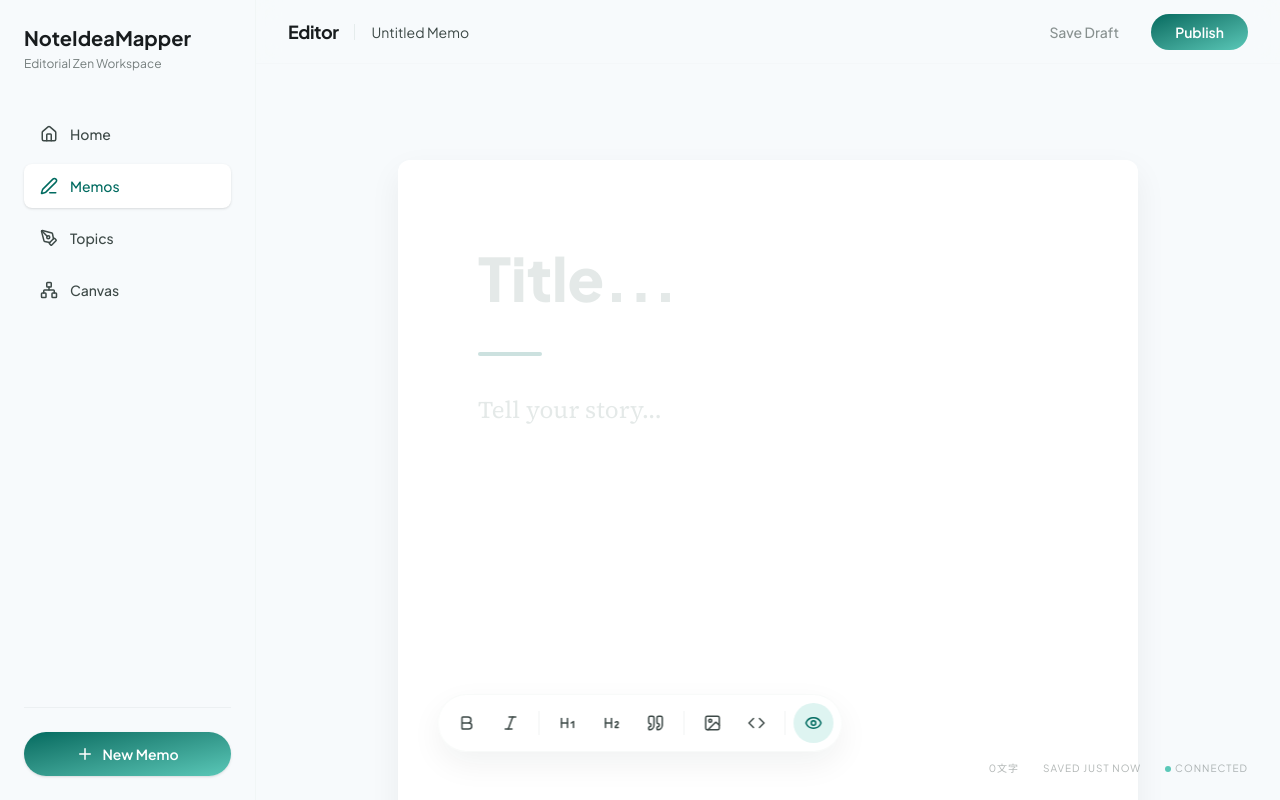
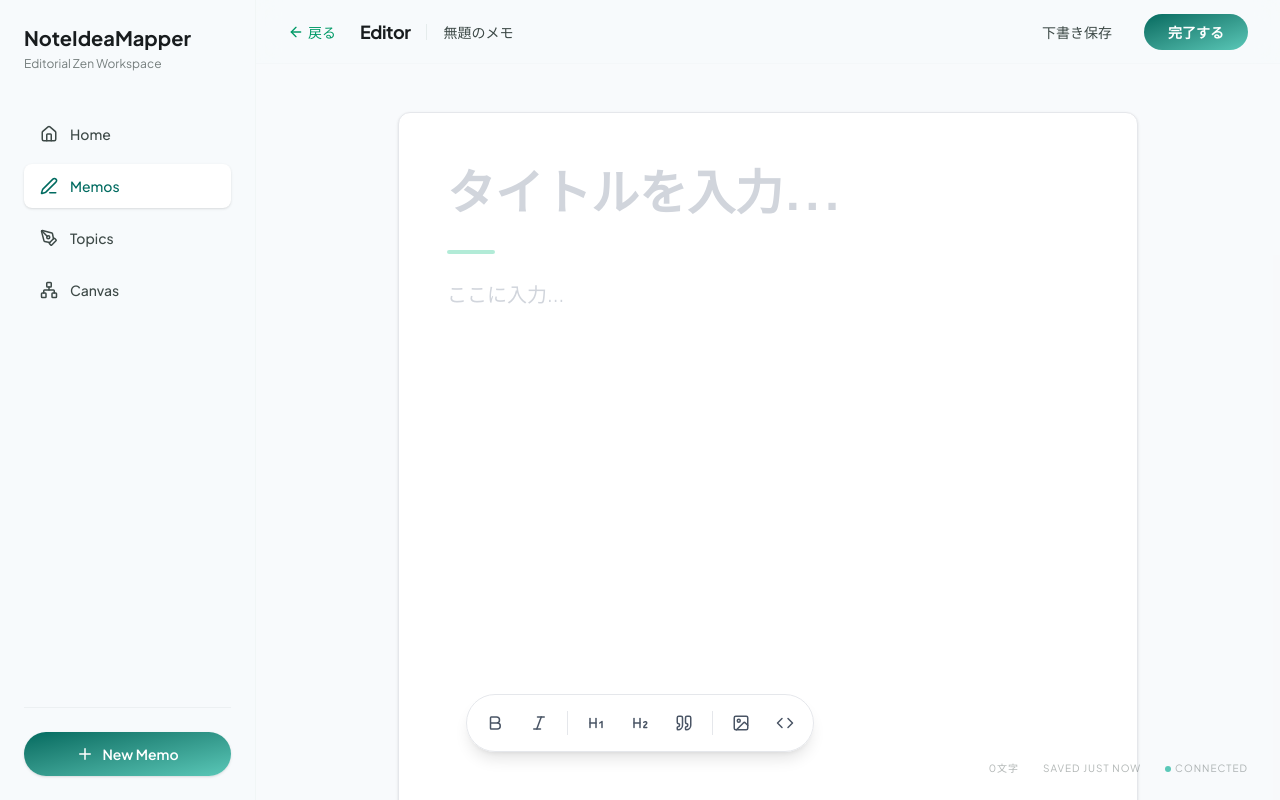
Before and after one commit to 1000ldk/note-editor, a Next.js app in the folder frontend/: page /memos/1 in a window 1280 px wide. Built offline with nearby package versions, Linux system fonts and the light colour scheme.

Commit message:
feat: enhance user experience with points and rank system, add error handling page, and improve memo editor functionality

```diff
--- /dev/null
+++ b/frontend/src/app/api/auth/error/page.tsx
@@ -0,0 +1,29 @@
+"use client";
+
+import Link from "next/link";
+import { useSearchParams } from "next/navigation";
+import { Suspense } from 'react';
+
+function ErrorContent() {
+  const searchParams = useSearchParams();
+  const error = searchParams.get('error');
+
+  return (
+    <div className="flex flex-col items-center justify-center p-12 min-h-[500px]">
+      <h1 className="text-3xl font-bold text-gray-800 mb-4">認証エラー</h1>
+      <p className="text-gray-600 mb-2">ログインできませんでした。</p>
+      {error && <p className="text-rose-600 font-mono mb-8 bg-rose-50 px-4 py-2 rounded">Error code: {error}</p>}
+      <Link href="/" className="px-6 py-2 bg-primary text-white rounded-md hover:bg-emerald-700 transition shadow-sm font-medium">
+        トップページに戻る
+      </Link>
+    </div>
+  );
+}
+
+export default function AuthErrorPage() {
+  return (
+    <Suspense fallback={<div className="p-12 text-center">読み込み中...</div>}>
+      <ErrorContent />
+    </Suspense>
+  )
+}
--- a/frontend/src/app/memos/[id]/page.tsx
+++ b/frontend/src/app/memos/[id]/page.tsx
@@ -41,12 +41,34 @@ export default function MemoEditor() {
   const handleSave = useCallback(() => {
     setDraft(prev => ({ ...prev, lastSaved: new Date() }));
     console.log('Draft saved:', draft);
+    alert('保存しました！');
   }, [draft]);
 
-  const handlePublish = () => {
+  const handlePublish = async () => {
     console.log('Publishing draft:', draft);
-    alert('Memo Published!');
+
+    try {
+      await fetch('/api/user/plan', {
+        method: 'POST',
+        headers: { 'Content-Type': 'application/json' },
+        body: JSON.stringify({ action: 'complete_memo' })
+      });
+      alert('メモを完了し、10ポイントを獲得しました！');
+      window.location.href = '/';
+    } catch (e) {
+      console.error(e);
+      alert('保存しました！');
+      window.location.href = '/';
+    }
   };
+
+  useEffect(() => {
+    // Add auto-scroll helper when typing heavily, so user always sees bottom of textarea clearly
+    const textarea = document.getElementById('memo-content-textarea');
+    if (textarea) {
+      textarea.style.paddingBottom = '200px';
+    }
+  }, []);
 
   return (
     <>
@@ -54,21 +76,22 @@ export default function MemoEditor() {
         title={draft.title}
         onSave={handleSave}
         onPublish={handlePublish}
+        showBack={true}
       />
 
-      <div className="flex-1 overflow-y-auto px-6 py-24 flex flex-col items-center">
+      <div className="flex-1 overflow-y-auto px-6 py-12 flex flex-col items-center bg-gray-50/50">
         <motion.div
           initial={{ opacity: 0, y: 20 }}
           animate={{ opacity: 1, y: 0 }}
-          className="w-full max-w-[740px] bg-surface-container-lowest p-12 md:p-20 rounded-xl whisper-shadow"
+          className="w-full max-w-[740px] bg-white p-8 md:p-12 rounded-xl shadow-sm border border-gray-200"
         >
-          <article className="space-y-8">
+          <article className="space-y-6">
             <textarea
               value={draft.title}
               onChange={handleTitleChange}
-              placeholder="Title..."
+              placeholder="タイトルを入力..."
               rows={1}
-              className="w-full bg-transparent border-none focus:ring-0 font-sans font-extrabold text-5xl md:text-6xl text-on-surface placeholder:text-outline-variant/40 resize-none h-auto overflow-hidden leading-tight"
+              className="w-full border-none focus:ring-0 focus:outline-none font-sans font-extrabold text-4xl md:text-5xl text-gray-800 placeholder:text-gray-300 resize-none h-auto overflow-hidden leading-tight bg-transparent"
               style={{ height: 'auto' }}
               onInput={(e) => {
                 const target = e.target as HTMLTextAreaElement;
@@ -77,19 +100,46 @@ export default function MemoEditor() {
               }}
             />
 
-            <div className="w-16 h-1 bg-primary/20 rounded-full"></div>
+            <div className="w-12 h-1 bg-emerald-500/30 rounded-full"></div>
 
             <textarea
+              id="memo-content-textarea"
               value={draft.content}
               onChange={handleContentChange}
-              placeholder="Tell your story..."
-              className="w-full bg-transparent border-none focus:ring-0 font-serif text-xl md:text-2xl text-on-surface-variant placeholder:text-outline-variant/40 resize-none min-h-[500px] leading-[1.8]"
+              placeholder="ここに入力..."
+              className="w-full border-none focus:ring-0 focus:outline-none font-sans text-lg md:text-xl text-gray-800 placeholder:text-gray-300 resize-none min-h-[500px] leading-relaxed bg-transparent"
             />
           </article>
         </motion.div>
       </div>
 
-      <FloatingToolbar />
+      <FloatingToolbar onAction={(action) => {
+        const textarea = document.getElementById('memo-content-textarea') as HTMLTextAreaElement;
+        if (!textarea) return;
+
+        const start = textarea.selectionStart;
+        const end = textarea.selectionEnd;
+        const text = draft.content;
+        let newContent = text;
+        let selectedText = text.substring(start, end);
+
+        switch (action) {
+          case 'bold': newContent = text.substring(0, start) + `**${selectedText || '太字'}**` + text.substring(end); break;
+          case 'italic': newContent = text.substring(0, start) + `*${selectedText || '斜体'}*` + text.substring(end); break;
+          case 'h1': newContent = text.substring(0, start) + `\n# ${selectedText || '見出し1'}\n` + text.substring(end); break;
+          case 'h2': newContent = text.substring(0, start) + `\n## ${selectedText || '見出し2'}\n` + text.substring(end); break;
+          case 'quote': newContent = text.substring(0, start) + `\n> ${selectedText || '引用'}\n` + text.substring(end); break;
+          case 'code': newContent = text.substring(0, start) + `\n\`\`\`\n${selectedText || 'コード'}\n\`\`\`\n` + text.substring(end); break;
+          case 'image': newContent = text.substring(0, start) + `![代替テキスト](url)` + text.substring(end); break;
+        }
+
+        setDraft(prev => ({ ...prev, content: newContent }));
+
+        // Return focus to textarea
+        setTimeout(() => {
+          textarea.focus();
+        }, 0);
+      }} />
       <StatusBar wordCount={draft.wordCount} lastSaved={draft.lastSaved} />
     </>
   );
--- a/frontend/src/components/FloatingToolbar.tsx
+++ b/frontend/src/components/FloatingToolbar.tsx
@@ -2,33 +2,36 @@ import React from 'react';
 import { Bold, Italic, Heading1, Heading2, Quote, Image as ImageIcon, Code, Eye } from 'lucide-react';
 import { motion } from 'motion/react';
 
-export function FloatingToolbar() {
+interface FloatingToolbarProps {
+  onAction?: (action: string) => void;
+}
+
+export function FloatingToolbar({ onAction }: FloatingToolbarProps) {
   return (
     <motion.div
       initial={{ y: 100, x: '-50%', opacity: 0 }}
       animate={{ y: 0, x: '-50%', opacity: 1 }}
-      className="fixed bottom-12 left-1/2 flex items-center gap-1 p-2 bg-white/80 backdrop-blur-xl rounded-full border border-outline-variant/10 whisper-shadow z-50"
+      className="fixed bottom-12 left-1/2 flex items-center gap-1 p-2 bg-white/80 backdrop-blur-xl rounded-full border border-gray-200 shadow-lg z-50"
     >
-      <ToolbarButton icon={Bold} title="Bold" />
-      <ToolbarButton icon={Italic} title="Italic" />
-      <div className="w-px h-6 bg-outline-variant/20 mx-1" />
-      <ToolbarButton icon={Heading1} title="Heading 1" />
-      <ToolbarButton icon={Heading2} title="Heading 2" />
-      <ToolbarButton icon={Quote} title="Quote" />
-      <div className="w-px h-6 bg-outline-variant/20 mx-1" />
-      <ToolbarButton icon={ImageIcon} title="Add Image" />
-      <ToolbarButton icon={Code} title="Code Block" />
-      <div className="w-px h-6 bg-outline-variant/20 mx-1" />
-      <ToolbarButton icon={Eye} title="Zen Mode" active />
+      <ToolbarButton icon={Bold} title="太字" onClick={() => onAction?.('bold')} />
+      <ToolbarButton icon={Italic} title="斜体" onClick={() => onAction?.('italic')} />
+      <div className="w-px h-6 bg-gray-200 mx-1" />
+      <ToolbarButton icon={Heading1} title="見出し1" onClick={() => onAction?.('h1')} />
+      <ToolbarButton icon={Heading2} title="見出し2" onClick={() => onAction?.('h2')} />
+      <ToolbarButton icon={Quote} title="引用" onClick={() => onAction?.('quote')} />
+      <div className="w-px h-6 bg-gray-200 mx-1" />
+      <ToolbarButton icon={ImageIcon} title="画像を挿入" onClick={() => onAction?.('image')} />
+      <ToolbarButton icon={Code} title="コードブロック" onClick={() => onAction?.('code')} />
     </motion.div>
   );
 }
 
-function ToolbarButton({ icon: Icon, title, active = false }: { icon: any, title: string, active?: boolean }) {
+function ToolbarButton({ icon: Icon, title, active = false, onClick }: { icon: any, title: string, active?: boolean, onClick?: () => void }) {
   return (
     <button
+      onClick={onClick}
       className={`w-10 h-10 flex items-center justify-center rounded-full transition-colors ${
-        active ? 'bg-primary-container/20 text-primary' : 'hover:bg-surface-container-high text-on-surface-variant'
+        active ? 'bg-emerald-100 text-emerald-700' : 'hover:bg-gray-100 text-gray-600'
       }`}
       title={title}
     >
--- a/frontend/src/components/TopNav.tsx
+++ b/frontend/src/components/TopNav.tsx
@@ -1,32 +1,40 @@
 import React from 'react';
+import Link from 'next/link';
+import { ArrowLeft } from 'lucide-react';
 
 interface TopNavProps {
   title: string;
   onSave: () => void;
   onPublish: () => void;
+  showBack?: boolean;
 }
 
-export function TopNav({ title, onSave, onPublish }: TopNavProps) {
+export function TopNav({ title, onSave, onPublish, showBack = false }: TopNavProps) {
   return (
     <header className="flex justify-between items-center w-full px-8 h-16 bg-surface/80 backdrop-blur-md sticky top-0 z-30 border-b border-outline-variant/5 font-sans">
       <div className="flex items-center gap-4">
+        {showBack && (
+          <Link href="/" className="inline-flex items-center text-sm text-emerald-600 hover:text-emerald-800 transition mr-2">
+            <ArrowLeft size={16} className="mr-1" /> 戻る
+          </Link>
+        )}
         <span className="text-lg font-bold tracking-tight text-on-surface">Editor</span>
         <span className="h-4 w-[1px] bg-outline-variant/30"></span>
-        <span className="text-sm text-on-surface-variant font-normal">{title || 'Untitled Memo'}</span>
+        <span className="text-sm text-on-surface-variant font-normal">{title || '無題のメモ'}</span>
       </div>
 
       <div className="flex items-center gap-4">
         <button
           onClick={onSave}
-          className="text-on-surface-variant/60 hover:text-primary transition-all px-4 py-2 text-sm font-medium"
+          className="text-on-surface-variant hover:text-primary transition-all px-4 py-2 text-sm font-medium"
         >
-          Save Draft
+          下書き保存
         </button>
         <button
           onClick={onPublish}
           className="bg-gradient-to-br from-primary to-primary-container text-white px-6 py-2 rounded-full text-sm font-semibold hover:shadow-lg transition-all active:scale-95"
         >
-          Publish
+          完了する
         </button>
       </div>
     </header>
--- a/frontend/src/lib/auth.ts
+++ b/frontend/src/lib/auth.ts
@@ -31,7 +31,13 @@ export const authOptions: NextAuthOptions = {
 
           if (!user) {
             user = await prisma.user.create({
-              data: { email, name: "Test User", plan: "FREE" },
+              data: {
+                email,
+                name: "Test User",
+                plan: "FREE",
+                points: 0,
+                rank: "ブロンズ"
+              },
             });
           }
           return user;
@@ -53,5 +59,9 @@ export const authOptions: NextAuthOptions = {
       return session;
     }
   },
+  pages: {
+    signIn: '/',
+    error: '/api/auth/error', // Error code passed in query string as ?error=
+  },
   debug: true
 }
--- /dev/null
+++ b/frontend/src/middleware.ts
@@ -0,0 +1,5 @@
+export { default } from "next-auth/middleware";
+
+export const config = {
+  matcher: ["/memos/:path*", "/topics/:path*", "/canvas/:path*"],
+};
```
Also changed, not shown: frontend/src/app/api/user/plan/route.ts (+44 -1 lines), frontend/src/app/page.tsx (+28 -12 lines), 2 other files (tests, documents, lock files or other folders).
